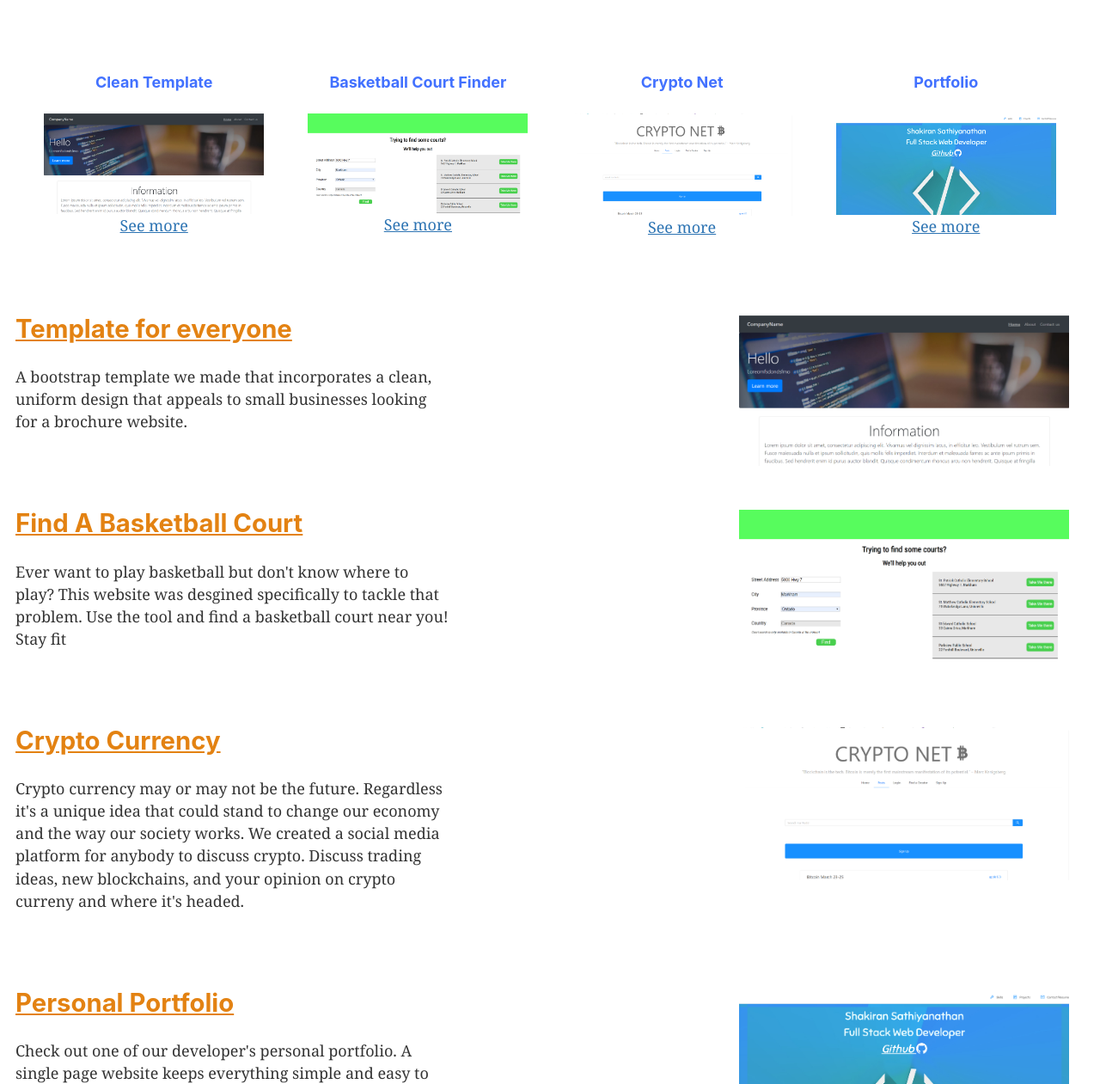
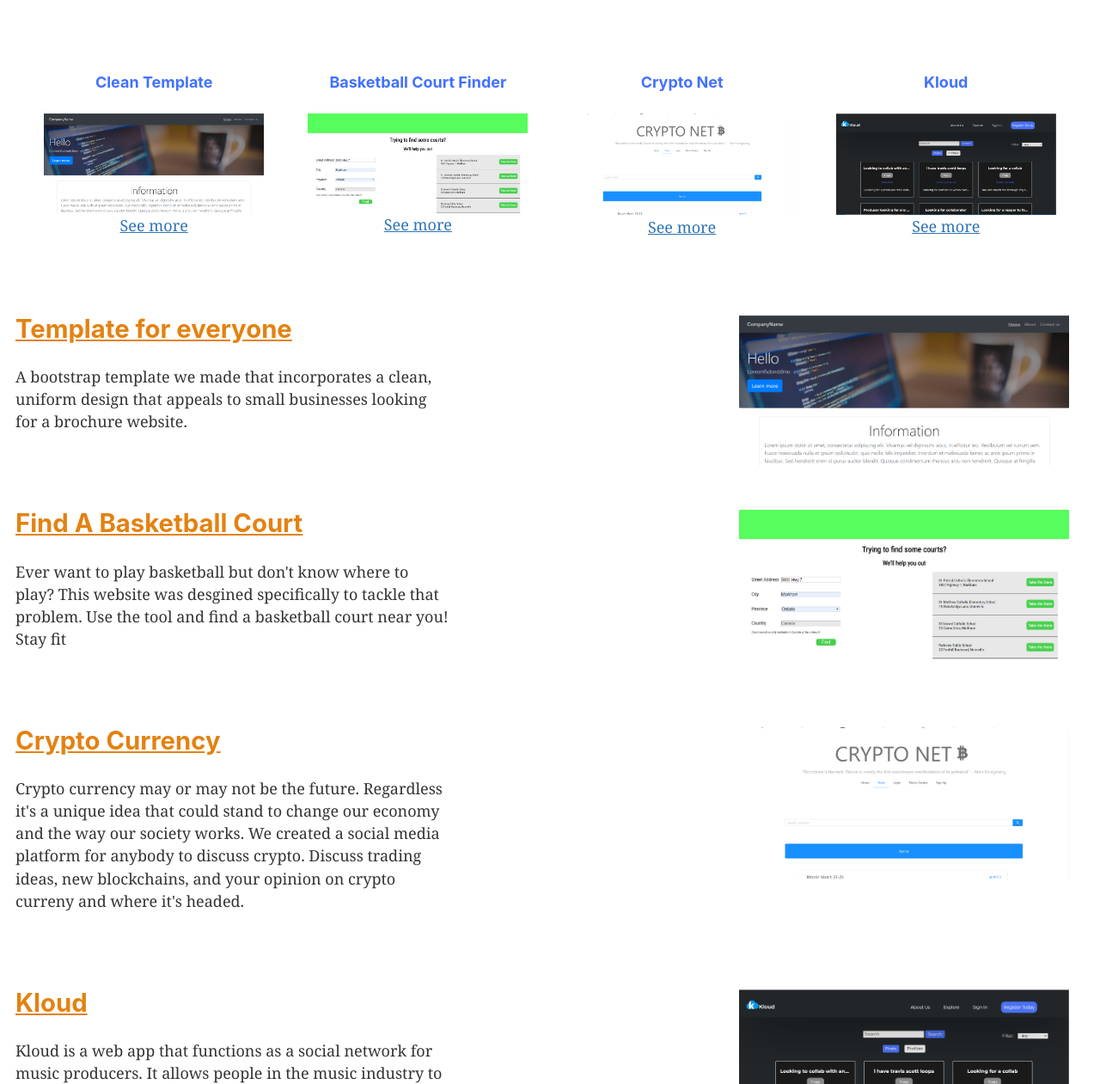
Before and after one commit to 8shaks/inkDown, a Gatsby site in the folder client/: page /portfolio in a window 1280 px wide. Shown: the part 179-1440 px from the top of the page at 86% size. Built offline with nearby package versions, Linux system fonts and the light colour scheme; Gatsby itself is replaced by a stand-in of ours; a web font is replaced by a local one.

Commit message:
added kloud, took out portfolio

```diff
--- a/client/src/pages/portfolio.js
+++ b/client/src/pages/portfolio.js
@@ -29,9 +29,9 @@ export default class Landing extends Component {
                       <span><Link to='/portfolio/#cryptoNet'>See more</Link></span>
                     </div>
                     <div className={portfolioStyles.preview_item}>
-                      <h4>Portfolio</h4>
-                      <Link to='/portfolio/#portfolio'><Img className={portfolioStyles.preview_item_img} fluid={this.props.data.previewPortfolio.childImageSharp.fluid} alt="Shakiran's personal portfolio website"/></Link>
-                      <span><Link to='/portfolio/#portfolio'>See more</Link></span>
+                      <h4>Kloud</h4>
+                      <Link to='/portfolio/#kloud'><Img className={portfolioStyles.preview_item_img} fluid={this.props.data.previewKloud.childImageSharp.fluid} alt="Shakiran's personal portfolio website"/></Link>
+                      <span><Link to='/portfolio/#kloud'>See more</Link></span>
                     </div>
                 </div>
                 <div className={portfolioStyles.template_section}>
@@ -47,8 +47,8 @@ export default class Landing extends Component {
                   <p >Crypto currency may or may not be the future. Regardless it's a unique idea that could stand to change our economy and the way our society works. We created a social media platform for anybody to discuss crypto. Discuss trading ideas, new blockchains, and your opinion on crypto curreny and where it's headed.</p><a target='_blank' rel="noopener noreferrer" href="http://crypto-net.herokuapp.com/"><Img className={portfolioStyles.cryptoNet_img} fluid={this.props.data.previewCryptoNet.childImageSharp.fluid} alt="Cryptonet Website"/></a>
                 </div>
                 <div className={portfolioStyles.portfolio_section}>
-                  <h2 id='portfolio'><a target='_blank' rel="noopener noreferrer"   alt="Link to Shakiran's personal portfolio website" href="https://ball-runner.herokuapp.com/">Personal Portfolio</a></h2>
-                  <p>Check out one of our developer's personal portfolio. A single page website keeps everything simple and easy to navigate for the user. No need to click links and get redirected over and over again. There's some more projects on there to check out if you're interested! </p><a target='_blank' rel="noopener noreferrer" href="https://ball-runner.herokuapp.com/"><Img className={portfolioStyles.portfolio_img} fluid={this.props.data.previewPortfolio.childImageSharp.fluid} alt="Shakiran's personal portfolio website"/></a>
+                  <h2 id='kloud'><a target='_blank' rel="noopener noreferrer"   alt="Link to Shakiran's personal portfolio website" href="https://ball-runner.herokuapp.com/">Kloud</a></h2>
+                  <p>Kloud is a web app that functions as a social network for music producers. It allows people in the music industry to find new people they want to work with, once they find someone they can collaborate right on the site! Producers on Kloud can also message and share music files with one another to make the collaboration process as easy as possible.  </p><a target='_blank' rel="noopener noreferrer" href="https://ball-runner.herokuapp.com/"><Img className={portfolioStyles.portfolio_img} fluid={this.props.data.previewKloud.childImageSharp.fluid} alt="Shakiran's personal portfolio website"/></a>
                 </div>
             </div>
             </Layout>
@@ -79,7 +79,7 @@ query {
       }
     }
   }
-  previewPortfolio: file(relativePath: { eq: "portfolio/portfolio-preview.png" }) {
+  previewKloud: file(relativePath: { eq: "portfolio/kloud-preview.png" }) {
     childImageSharp {
       fluid {
         ...GatsbyImageSharpFluid
```
Also changed, not shown: client/src/images/portfolio/kloud-preview.png (added).
